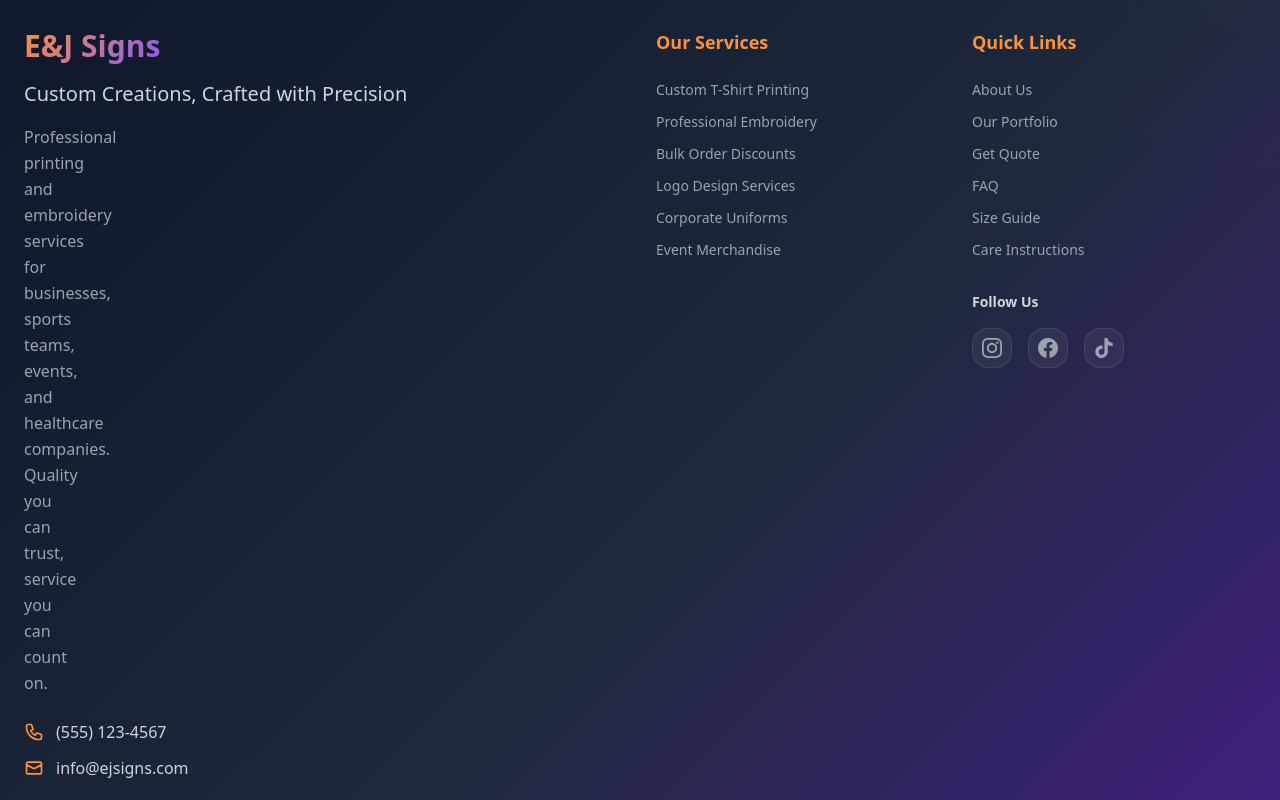
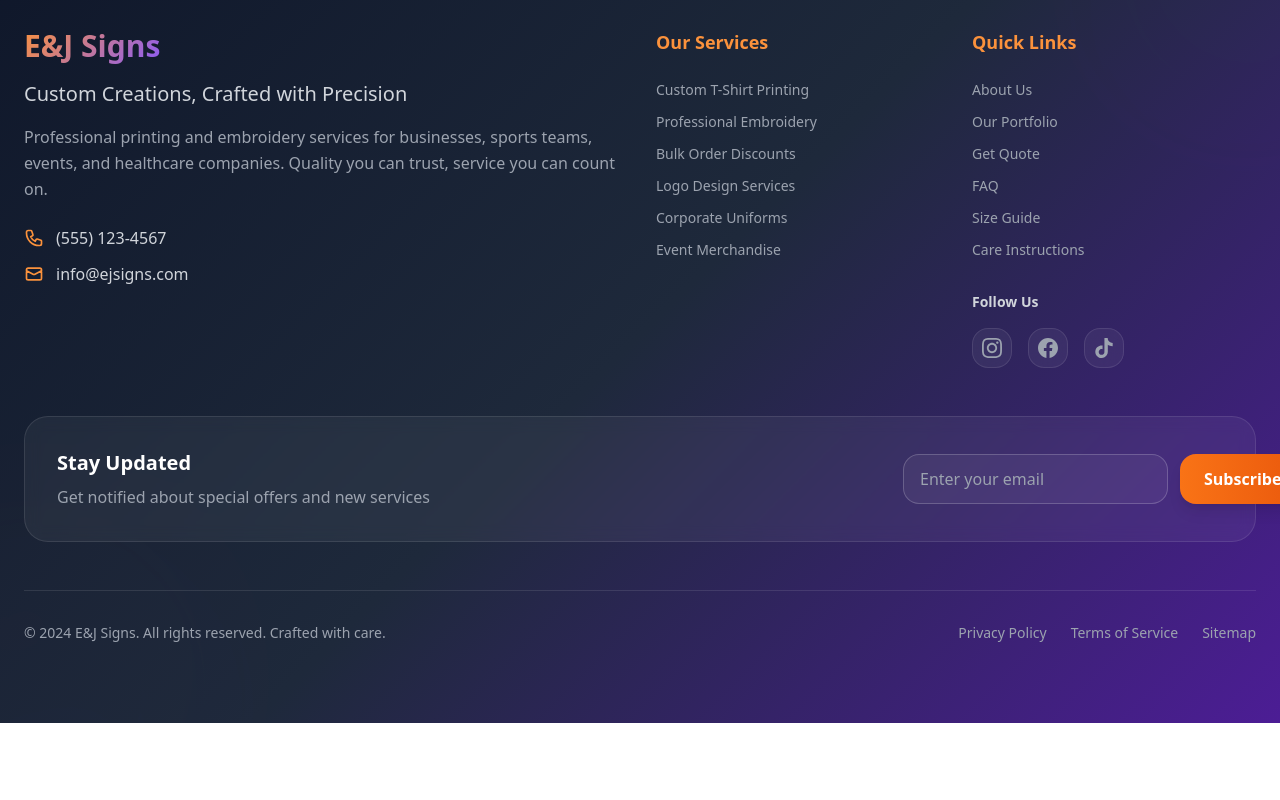
Before and after one commit to akashp3128/ejsigns-website, a React (Vite) app: page /printing in a window 1280 px wide. Shown: the part 620-1420 px from the top of the page. After the commit the page ends 1343 px from the top, so only its background shows below. Built offline with nearby package versions, Linux system fonts and the light colour scheme.

Commit message:
Remove width constraints from Footer description text to fix vertical text formatting

```diff
--- a/src/components/Footer.tsx
+++ b/src/components/Footer.tsx
@@ -93,11 +93,9 @@ function Footer() {
               <p className="text-xl text-neutral-300 mb-4 font-medium">
                 Custom Creations, Crafted with Precision
               </p>
-              <div className="max-w-2xl">
-                <p className="text-neutral-400 leading-relaxed">
-                  Professional printing and embroidery services for businesses, sports teams, events, and healthcare companies. Quality you can trust, service you can count on.
-                </p>
-              </div>
+              <p className="text-neutral-400 leading-relaxed">
+                Professional printing and embroidery services for businesses, sports teams, events, and healthcare companies. Quality you can trust, service you can count on.
+              </p>
             </div>
 
             {/* Contact Info */}
```
